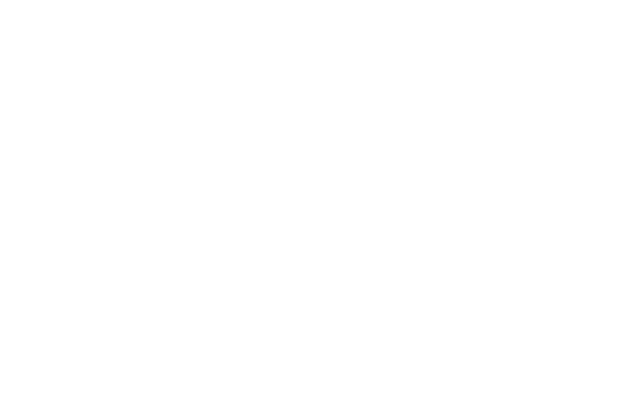
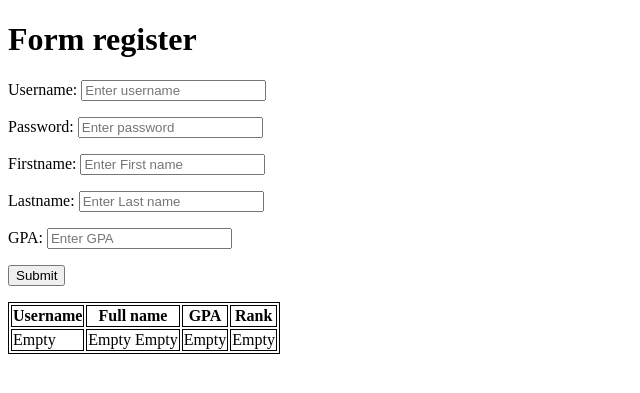
Before and after one commit to thanhluong12345/backend1, a PHP site: page /student.php in a window 1280 px wide. Before the commit the part shown is empty. Shown: the top 393 px of the page, without its empty margins (0-640 px from the left). Run offline with PHP 8.4, Linux system fonts and the light colour scheme.

Commit message:
[update code]

```diff
--- a/index.php
+++ b/index.php
@@ -10,5 +10,8 @@
     <p>
         <a href="./login.php">Login page</a>
     </p>
+    <p>
+        <a href="./student.php">Student rank page</a>
+    </p>
 </body>
 </html>
--- a/login.php
+++ b/login.php
@@ -20,6 +20,11 @@
     <meta charset="UTF-8">
     <meta name="viewport" content="width=device-width, initial-scale=1.0">
     <title>Login page</title>
+    <style>
+        table, tr, th, td {
+            border: 1px solid black;
+        }
+    </style>
 </head>
 <body>
     <form action="./login.php" method="post">
--- a/student.php
+++ b/student.php
@@ -1,11 +1,77 @@
+<?php
+    require_once "user.php";
+
+    $username = "Empty";
+    $firstname = "Empty";
+    $lastname = "Empty";
+    $gpa = "Empty";
+    $rank = "Empty";
+
+    if( isset($_POST["username"]) ) {
+        $firstname = $_POST["firstname"];
+        $lastname = $_POST["lastname"];
+        $username = $_POST["username"];
+        $password = $_POST["password"];
+        $gpa = $_POST["gpa"];
+
+        $student = new Student($username, $password, $firstname, $lastname, $gpa);
+        $rank = $student->rank();
+    }
+?>
+
 <!DOCTYPE html>
 <html lang="en">
 <head>
     <meta charset="UTF-8">
     <meta name="viewport" content="width=device-width, initial-scale=1.0">
     <title>Student page</title>
+    <style>
+        table, tr, th, td {
+            border: 1px solid black;
+        }
+    </style>
 </head>
 <body>
+    <form action="./student.php" method="post">
+        <h1> Form register </h1>
+        <p>
+            <label for="username">Username:</label>
+            <input type="text" name="username" id="username" placeholder="Enter username">
+        </p>
+        <p>
+            <label for="password">Password:</label>
+            <input type="password" name="password" id="password" placeholder="Enter password">
+        </p>
+        <p>
+            <label for="firstname">Firstname:</label>
+            <input type="text" name="firstname" id="firstname" placeholder="Enter First name">
+        </p>
+        <p>
+            <label for="lastname">Lastname:</label>
+            <input type="text" name="lastname" id="lastname" placeholder="Enter Last name">
+        </p>
+        <p>
+            <label for="gpa">GPA:</label>
+            <input type="gpa" name="gpa" id="gpa" placeholder="Enter GPA">
+        </p>
+        <p>
+            <input type="submit" value="Submit">
+        </p>
+    </form>
 
+    <table>
+        <tr>
+            <th>Username</th>
+            <th>Full name</th>
+            <th>GPA</th>
+            <th>Rank</th>
+        </tr>
+        <tr>
+            <td><?php echo $username ?></td>
+            <td><?php echo $firstname. " ". $lastname ?></td>
+            <td><?php echo $gpa ?></td>
+            <td><?php echo $rank ?></td>
+        </tr>
+    </table>
 </body>
 </html>
--- a/user.php
+++ b/user.php
@@ -29,11 +29,11 @@
     }
 }
 
-class Student {
+class Student extends User {
     public $gpa;
-    public function __construct( $gpa ) {
+    public function __construct( $username, $password, $firstname, $lastname, $gpa ) {
         $this->gpa = $gpa;
-        parent::__construct();
+        parent::__construct($username, $password, $firstname, $lastname);
     }
 
     public function rank() {
```
Also changed, not shown: register.php (+20 -5 lines).
